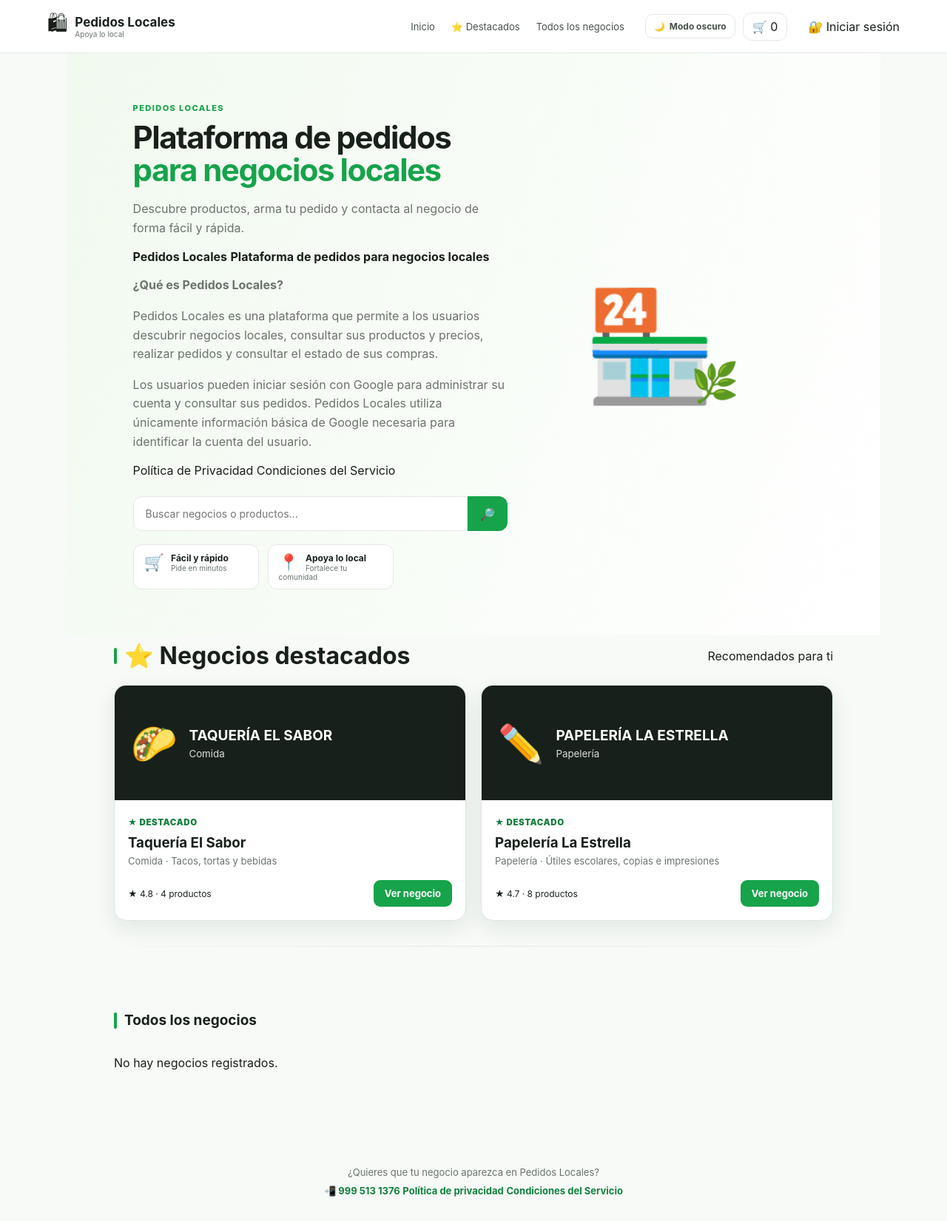
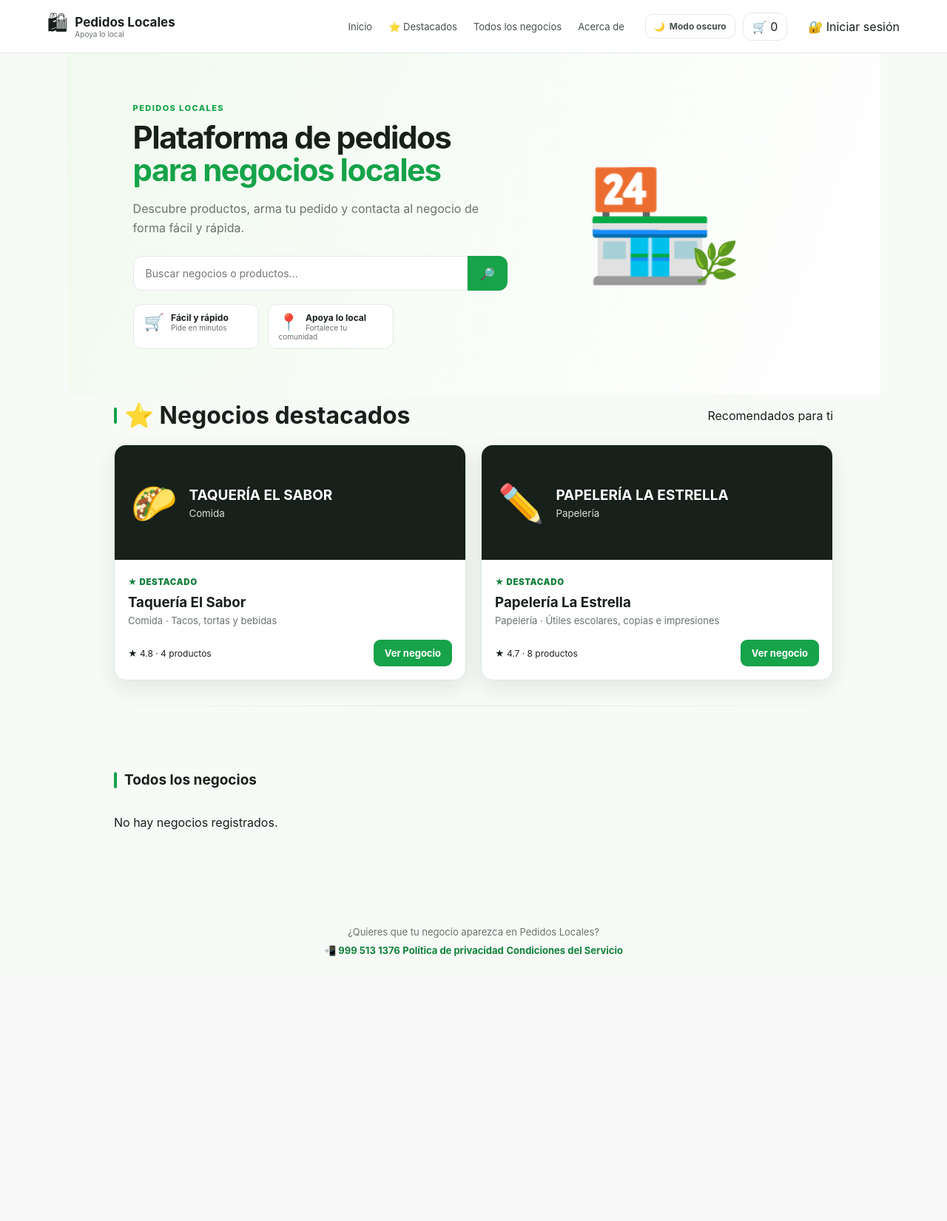
Before and after one commit to hugoapps89/pedidos-locales, a Flask app: page / in a window 1280 px wide. Shown: the whole page at 74% size. After the commit the page ends 1293 px from the top, so only its background shows below. Run offline with Flask 3, Linux system fonts and the light colour scheme; data comes from the database, SQL or seed files in the repository; some libraries are stand-ins or nearby versions.

Commit message:
Mover información institucional a Acerca de

```diff
--- a/templates/base.html
+++ b/templates/base.html
@@ -12,7 +12,7 @@
 <header class="topbar">
 <a class="brand" href="{{ url_for('inicio') }}"><span class="brand-icon">🛍</span><span><strong>Pedidos Locales</strong><small>Apoya lo local</small></span></a>
 <button class="menu-toggle" id="menuToggle" type="button" aria-label="Abrir menú" aria-controls="mobileMenu" aria-expanded="false">☰</button>
-<nav class="desktop-nav"><a href="{{ url_for('inicio') }}">Inicio</a><a href="{{ url_for('inicio') }}#destacados">⭐ Destacados</a><a href="{{ url_for('inicio') }}#negocios">Todos los negocios</a>{% if admin_logged %}<a href="{{ url_for('admin_orders') }}">Pedidos</a><a href="{{ url_for('admin_couriers') }}">Repartidores</a><a href="{{ url_for('admin_settlements') }}">Liquidaciones</a><a href="{{ url_for('admin_dashboard') }}">Administrador</a><a href="{{ url_for('admin_logout') }}">Salir</a>{% endif %}</nav>
+<nav class="desktop-nav"><a href="{{ url_for('inicio') }}">Inicio</a><a href="{{ url_for('inicio') }}#destacados">⭐ Destacados</a><a href="{{ url_for('inicio') }}#negocios">Todos los negocios</a><a href="{{ url_for('acerca_de') }}">Acerca de</a>{% if admin_logged %}<a href="{{ url_for('admin_orders') }}">Pedidos</a><a href="{{ url_for('admin_couriers') }}">Repartidores</a><a href="{{ url_for('admin_settlements') }}">Liquidaciones</a><a href="{{ url_for('admin_dashboard') }}">Administrador</a><a href="{{ url_for('admin_logout') }}">Salir</a>{% endif %}</nav>
 <div class="topbar-tools">
 <button class="theme-toggle" id="themeToggle" type="button" aria-label="Activar modo oscuro" title="Modo oscuro">
   <span id="themeToggleIcon">🌙</span><span class="theme-toggle-text">Modo oscuro</span>
@@ -63,6 +63,7 @@
     <a href="{{ url_for('inicio') }}">🏠 Inicio</a>
     <a href="{{ url_for('inicio') }}#destacados">⭐ Destacados</a>
     <a href="{{ url_for('inicio') }}#negocios">🏪 Negocios</a>
+    <a href="{{ url_for('acerca_de') }}">ℹ️ Acerca de</a>
     {% if user_logged %}
 <button class="mobile-theme-toggle" id="mobileThemeToggle" type="button">
   <span id="mobileThemeToggleIcon">🌙</span> <span id="mobileThemeToggleText">Activar modo oscuro</span>
--- a/templates/index.html
+++ b/templates/index.html
@@ -5,31 +5,7 @@
 <section class="hero"><div class="hero-copy">
 <span class="eyebrow">PEDIDOS LOCALES</span>
 <h1>Plataforma de pedidos<br><span>para negocios locales</span></h1><p>Descubre productos, arma tu pedido y contacta al negocio de forma fácil y rápida.</p>
-<div class="app-purpose">
-  <strong>Pedidos Locales</strong>
-  <b>Plataforma de pedidos para negocios locales</b>
 
-  <p>
-    <strong>¿Qué es Pedidos Locales?</strong>
-  </p>
-
-  <p>
-    Pedidos Locales es una plataforma que permite a los usuarios descubrir
-    negocios locales, consultar sus productos y precios, realizar pedidos
-    y consultar el estado de sus compras.
-  </p>
-
-  <p>
-    Los usuarios pueden iniciar sesión con Google para administrar su cuenta
-    y consultar sus pedidos. Pedidos Locales utiliza únicamente información
-    básica de Google necesaria para identificar la cuenta del usuario.
-  </p>
-
-  <div class="app-purpose-links">
-    <a href="{{ url_for('privacidad') }}">Política de Privacidad</a>
-    <a href="{{ url_for('terminos') }}">Condiciones del Servicio</a>
-  </div>
-</div>
 <div class="search"><input id="searchInput" type="search" placeholder="Buscar negocios o productos..."><button type="button">🔎</button></div>
 <div class="benefits"><div><span>🛒</span><b>Fácil y rápido</b><small>Pide en minutos</small></div><div><span>📍</span><b>Apoya lo local</b><small>Fortalece tu comunidad</small></div></div>
 </div><div class="hero-art"><div class="shop">🏪</div><div class="plant">🌿</div></div></section>
@@ -50,52 +26,3 @@
 </div></section>
 </main>
 {% endblock %}
-<style>
-.app-purpose{
-  margin:18px 0 0;
-  max-width:650px;
-  padding:16px 18px;
-  background:rgba(255,255,255,.82);
-  border:1px solid #dce9df;
-  border-radius:14px;
-}
-
-.app-purpose strong{
-  display:block;
-  font-size:1.15rem;
-  color:#14532d;
-  margin-bottom:4px;
-}
-
-.app-purpose > b{
-  display:block;
-  color:#26352b;
-  margin-bottom:8px;
-}
-
-.app-purpose p{
-  margin:0;
-  color:#526158;
-  line-height:1.55;
-}
-
-.app-purpose-links{
-  display:flex;
-  flex-wrap:wrap;
-  gap:10px;
-  margin-top:16px;
-  padding-top:14px;
-  border-top:1px solid #dce9df;
-}
-
-.app-purpose-links a{
-  color:#15803d;
-  font-weight:700;
-  text-decoration:underline;
-}
-
-.app-purpose-links a:hover{
-  text-decoration:none;
-}
-
-</style>
```
